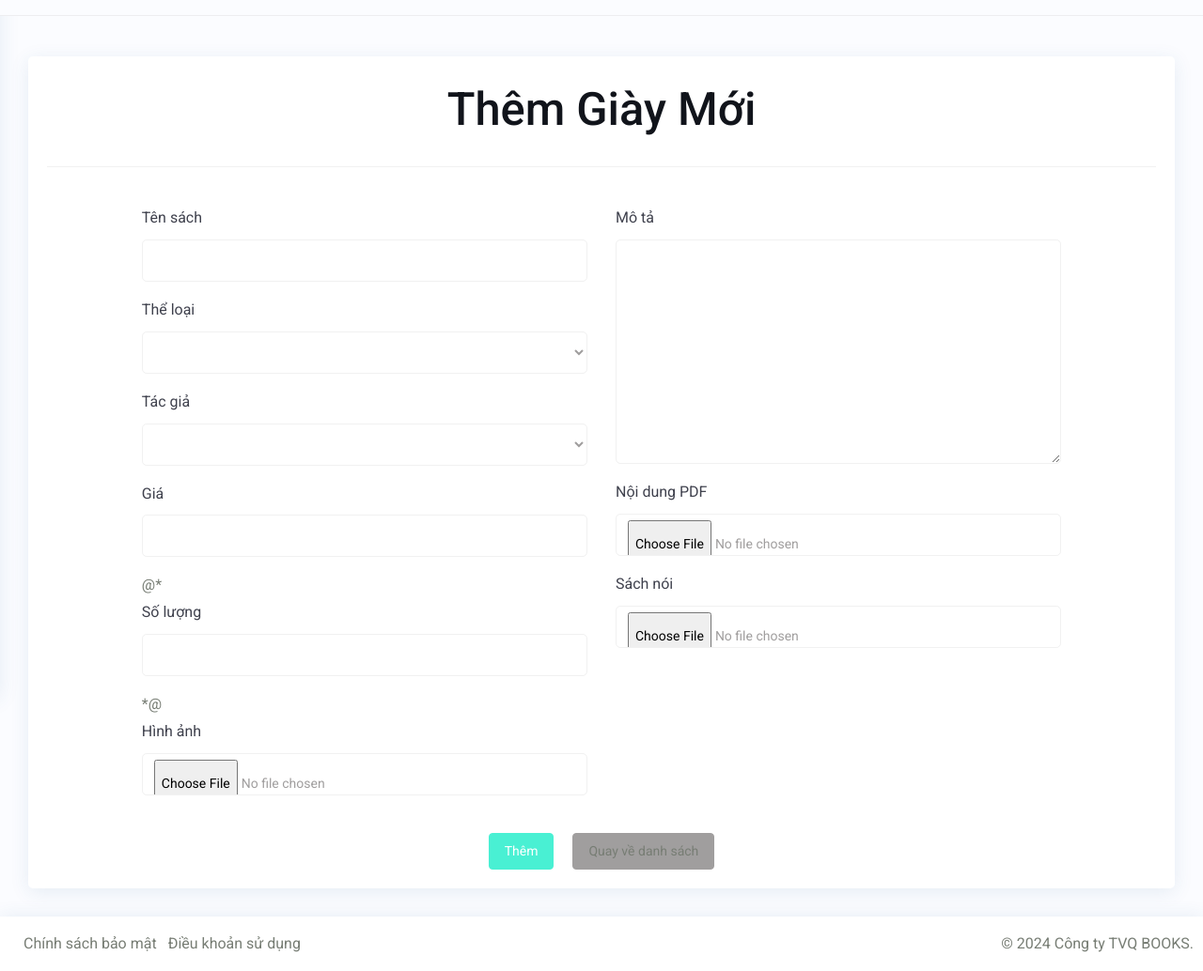
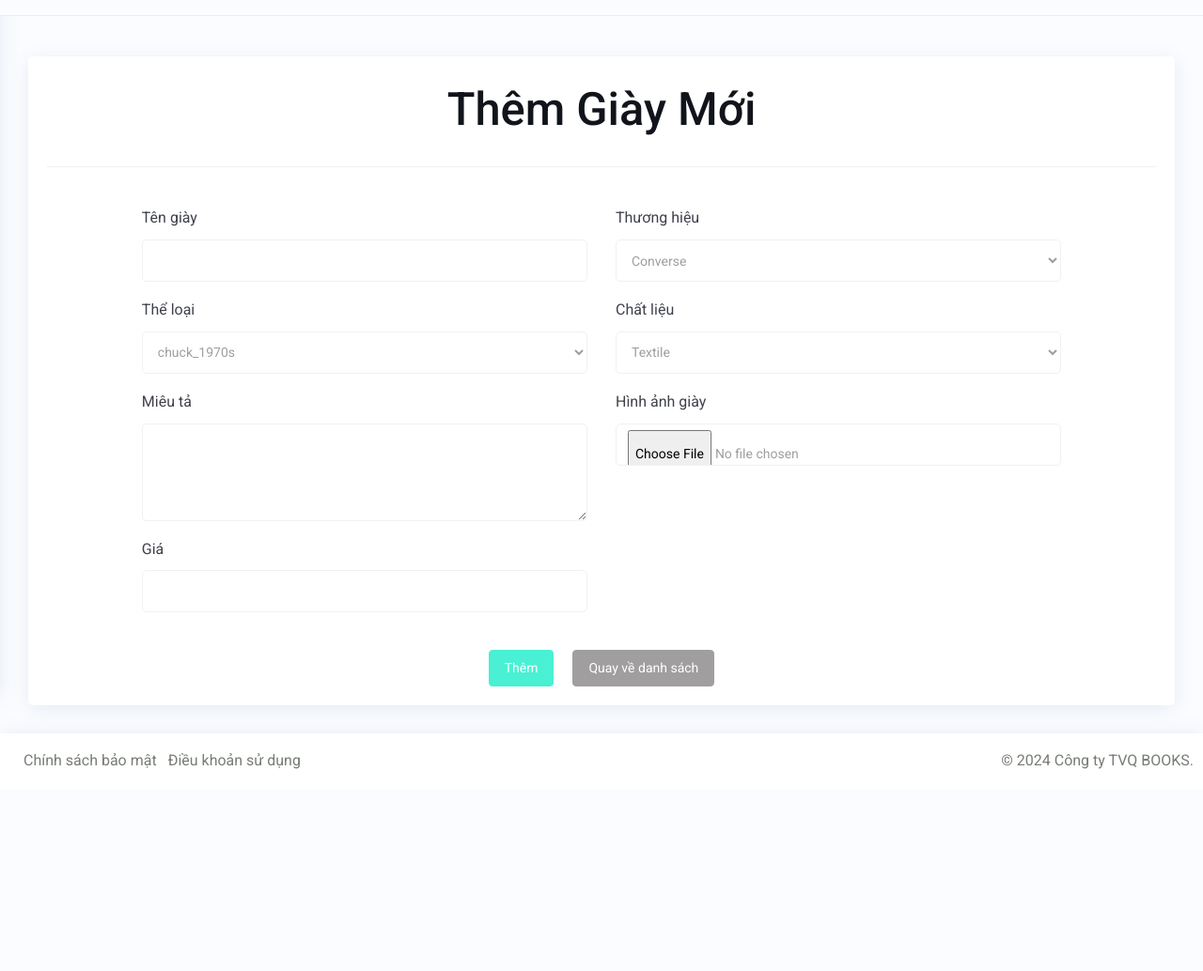
Before and after one commit to Duyvh10102003/webbangiay, a PHP site: page /webbangiay/frontEnd/admin/views/shoemanager/create.php in a window 1280 px wide. Shown: the part 56-1090 px from the top of the page at 94% size. After the commit the page ends 875 px from the top, so only its background shows below. Run offline with PHP 8.4, Linux system fonts and the light colour scheme; data comes from the database, SQL or seed files in the repository; lists and menus that the app fills with data are empty.

Commit message:
Update chinh sua

```diff
--- a/frontEnd/admin/views/shoemanager/create.php
+++ b/frontEnd/admin/views/shoemanager/create.php
@@ -1,5 +1,4 @@
 <?php include __DIR__ . '/../shares/header.php'; ?>
-
 
 <h1 class="text-center mb-4">Thêm Giày Mới</h1>
 
@@ -7,71 +6,57 @@
 
 <div class="row">
     <div class="col-md-10 mx-auto">
-        <form asp-action="Create" method="post" enctype="multipart/form-data">
-            <div asp-validation-summary="ModelOnly" class="text-danger mb-4"></div>
+        <form id="product-form" method="post" enctype="multipart/form-data">
+            <div class="text-danger mb-4" id="validation-summary"></div>
 
             <div class="row">
                 <!-- Cột trái -->
                 <div class="col-md-6">
                     <div class="form-group mb-3">
-                        <label asp-for="Name" class="control-label">Tên sách</label>
-                        <input asp-for="Name" class="form-control" />
-                        <span asp-validation-for="Name" class="text-danger"></span>
+                        <label for="name" class="control-label">Tên giày</label>
+                        <input id="name" name="name" class="form-control" />
+                        <span id="name-validation" class="text-danger"></span>
                     </div>
                     <div class="form-group mb-3">
-                        <label asp-for="CategoryId" class="control-label">Thể loại</label>
-                        <select asp-for="CategoryId" class="form-control" asp-items="ViewBag.CategoryId"></select>
-                        <span asp-validation-for="CategoryId" class="text-danger"></span>
+                        <label for="type_id" class="control-label">Thể loại</label>
+                        <select id="type_id" name="type_id" class="form-control">
+                            <!-- Options sẽ được thêm thông qua API -->
+                        </select>
+                        <span id="type-validation" class="text-danger"></span>
                     </div>
                     <div class="form-group mb-3">
-                        <label asp-for="AuthorId" class="control-label">Tác giả</label>
-                        <select asp-for="AuthorId" class="form-control" asp-items="ViewBag.AuthorId"></select>
-                        <span asp-validation-for="AuthorId" class="text-danger"></span>
+                        <label for="description" class="control-label">Miêu tả</label>
+                        <textarea id="description" name="description" class="form-control"></textarea>
+                        <span id="description-validation" class="text-danger"></span>
                     </div>
                     <div class="form-group mb-3">
-                        <label asp-for="Price" class="control-label">Giá</label>
-                        <input asp-for="Price" class="form-control" id="priceInput" />
-                        <span asp-validation-for="Price" class="text-danger"></span>
-                        <div id="formattedPrice" class="text-muted mt-2"></div>
-                    </div>
-                    @* <div class="form-group mb-3">
-                        <label asp-for="StockQuantity" class="control-label">Số lượng</label>
-                        <input asp-for="StockQuantity" class="form-control" />
-                        <span asp-validation-for="StockQuantity" class="text-danger"></span>
-                    </div> *@
-                    <div class="form-group mb-3">
-                        <label asp-for="ImageUrl" class="control-label">Hình ảnh</label>
-                        <input type="file" asp-for="ImageUrl" class="form-control" id="imageInput" onchange="previewImage(event)" />
-                        <div id="imagePreviewContainer" class="mt-2">
-                            <img id="imagePreview" src="#" alt="Hình ảnh preview" style="max-width: 200px; display: none;" />
-                        </div>
-                        <span asp-validation-for="ImageUrl" class="text-danger"></span>
+                        <label for="price" class="control-label">Giá</label>
+                        <input id="price" name="price" type="number" class="form-control" />
+                        <span id="price-validation" class="text-danger"></span>
                     </div>
                 </div>
 
                 <!-- Cột phải -->
                 <div class="col-md-6">
                     <div class="form-group mb-3">
-                        <label asp-for="Description" class="control-label">Mô tả</label>
-                        <textarea asp-for="Description" class="form-control" rows="5"></textarea>
-                        <span asp-validation-for="Description" class="text-danger"></span>
+                        <label for="brand_id" class="control-label">Thương hiệu</label>
+                        <select id="brand_id" name="brand_id" class="form-control">
+                            <!-- Options sẽ được thêm thông qua API -->
+                        </select>
+                        <span id="brand-validation" class="text-danger"></span>
                     </div>
                     <div class="form-group mb-3">
-                        <label asp-for="pdf" class="control-label">Nội dung PDF</label>
-                        <input type="file" asp-for="pdf" class="form-control" />
-                        <span asp-validation-for="pdf" class="text-danger"></span>
+                        <label for="material_id" class="control-label">Chất liệu</label>
+                        <select id="material_id" name="material_id" class="form-control">
+                            <!-- Options sẽ được thêm thông qua API -->
+                        </select>
+                        <span id="material-validation" class="text-danger"></span>
                     </div>
+
                     <div class="form-group mb-3">
-                        <label asp-for="AudioFileUrl" class="control-label">Sách nói</label>
-                        <input type="file" asp-for="AudioFileUrl" class="form-control" id="audioInput" onchange="previewAudio(event)" />
-                        <!-- Hiển thị file audio cũ nếu có -->
-                        <div id="audioPreviewContainer" class="mt-2">
-                            <audio id="audioPreview" controls style="display: none; width: 100%;">
-                                <source src="#" type="audio/mpeg">
-                                Trình duyệt của bạn không hỗ trợ phát âm thanh.
-                            </audio>
-                        </div>
-                        <span asp-validation-for="AudioFileUrl" class="text-danger"></span>
+                        <label for="path_image" class="control-label">Hình ảnh giày</label>
+                        <input type="file" id="path_image" name="path_image" class="form-control" />
+                        <span id="image-validation" class="text-danger"></span>
                     </div>
                 </div>
             </div>
@@ -79,7 +64,7 @@
             <!-- Nút hành động -->
             <div class="text-center mt-4">
                 <input type="submit" value="Thêm" class="btn btn-success btn-lg" />
-                <a asp-action="Index" class="btn btn-secondary btn-lg ml-3">Quay về danh sách</a>
+                <a href="index.php" class="btn btn-secondary btn-lg ml-3">Quay về danh sách</a>
             </div>
         </form>
     </div>
@@ -88,3 +73,64 @@
 
 
 <?php include __DIR__ . '/../shares/footer.php'; ?>
+
+<script>
+    // Lấy dữ liệu từ API để điền vào các danh sách chọn
+    $(document).ready(function() {
+        // Lấy dữ liệu thể loại từ API
+        $.get('http://localhost/webbangiay/api/type', function(data) {
+            data.forEach(type => {
+                $('#type_id').append(`<option value="${type.id}">${type.name}</option>`);
+            });
+        });
+
+        // Lấy dữ liệu thương hiệu từ API
+        $.get('http://localhost/webbangiay/api/brand', function(data) {
+            data.forEach(brand => {
+                $('#brand_id').append(`<option value="${brand.id}">${brand.name}</option>`);
+            });
+        });
+
+        // Lấy dữ liệu chất liệu từ API
+        $.get('http://localhost/webbangiay/api/material', function(data) {
+            data.forEach(material => {
+                $('#material_id').append(`<option value="${material.id}">${material.name}</option>`);
+            });
+        });
+    });
+
+    // Gửi form qua AJAX và quay lại trang index.php sau khi thêm sản phẩm
+    $("#product-form").submit(function(e) {
+        e.preventDefault();  // Ngừng hành động mặc định của form
+
+        const data = {
+            name: $("#name").val(),
+            description: $("#description").val(),
+            price: $("#price").val(),
+            type_id: $("#type_id").val(),
+            brand_id: $("#brand_id").val(),
+            material_id: $("#material_id").val(),
+            path_image: $("#path_image").val()
+        };
+        if (!data.name || !data.description || !data.price) {
+    alert('Tên sản phẩm, mô tả và giá không được để trống.');
+    return;  // Ngừng gửi dữ liệu nếu có trường trống
+}
+
+        $.ajax({
+            url: "http://localhost/webbangiay/api/shoe",
+            method: "POST",
+            dataType: "json",
+            data: JSON.stringify(data),  // Chuyển dữ liệu thành JSON
+            contentType: "application/json",  // Đặt content type là application/json
+            success: function(response) {
+                alert("Thêm sản phẩm thành công");
+                window.location.href = "index.php";  // Quay về trang danh sách sản phẩm
+            },
+            error: function(xhr, status, error) {
+                console.error("Lỗi khi thêm sản phẩm:", error);
+                console.log("Phản hồi từ server:", xhr.responseText);
+            }
+        });
+    });
+</script>
--- a/frontEnd/admin/views/shoemanager/index.php
+++ b/frontEnd/admin/views/shoemanager/index.php
@@ -89,7 +89,7 @@
 
 
     <script>
-  const API_URL = "http://localhost/saleshoe/api/product";
+  const API_URL = "http://localhost/webbangiay/api/shoe";
 
 // Load danh sách sản phẩm
 function loadProducts() {
```
